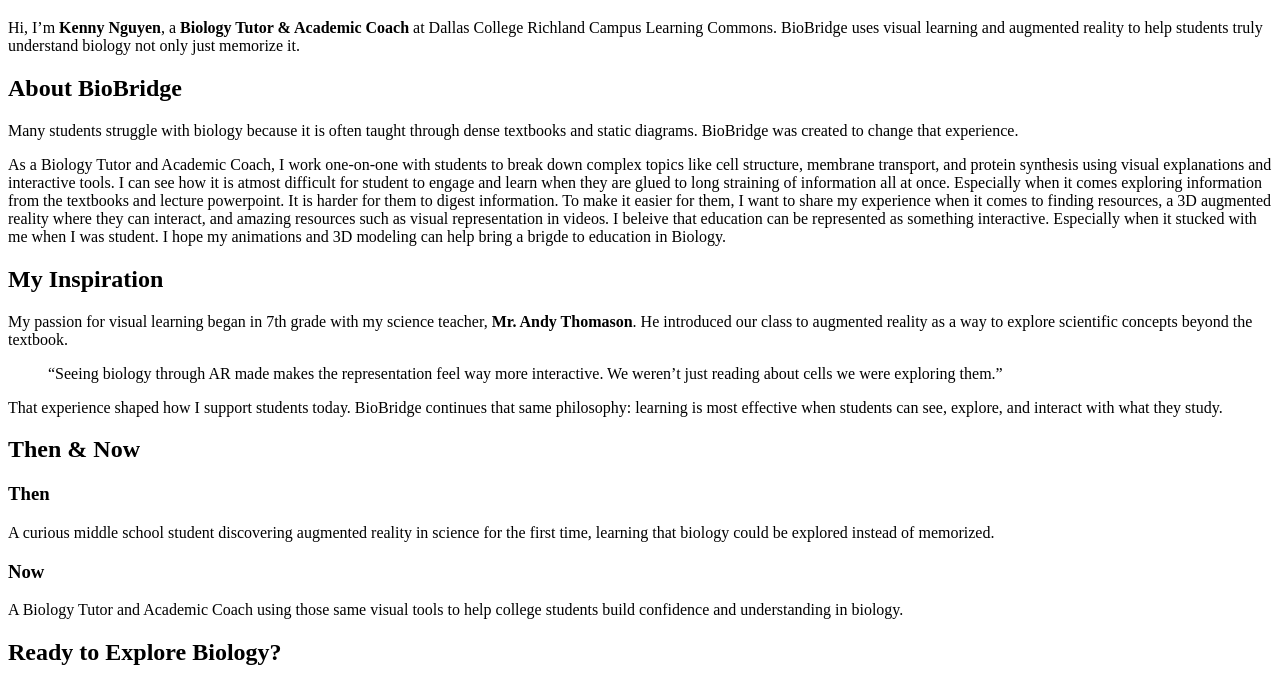
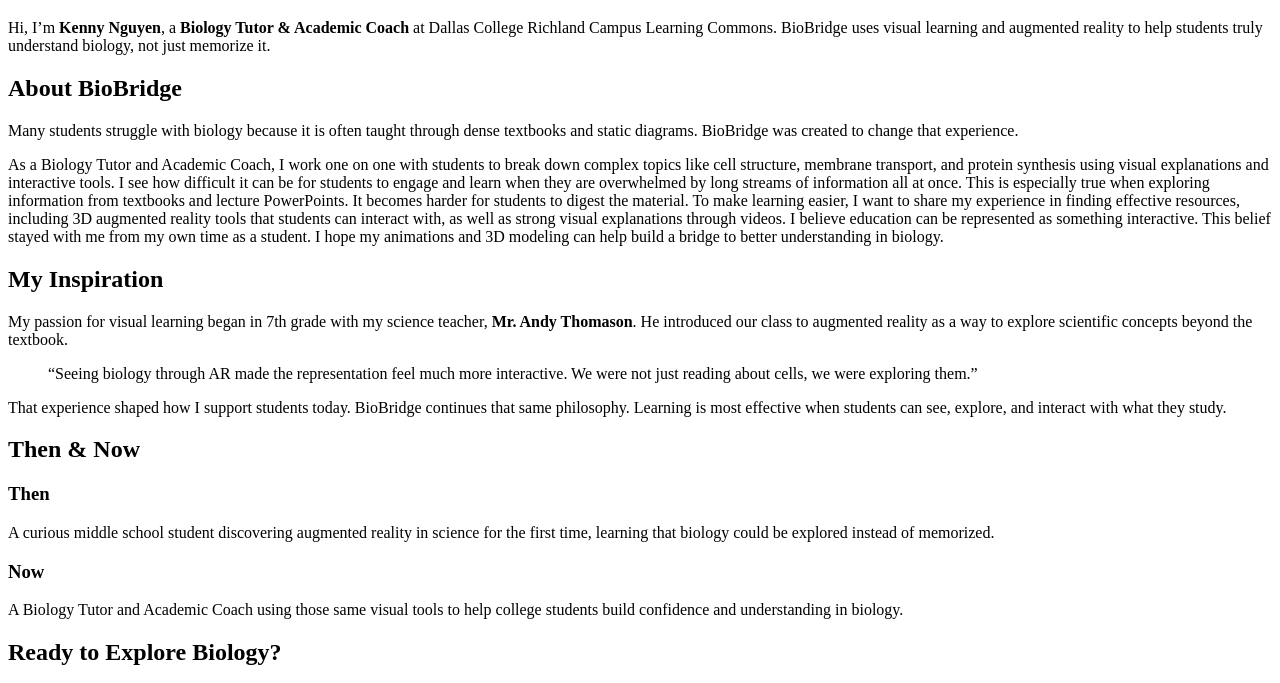
Before and after one commit to Kaehyuni/final-project-3dar, a plain HTML site: page index.html in a window 1280 px wide. Shown: the part 115-798 px from the top of the page. Drawn offline with Linux system fonts and the light colour scheme.

Commit message:
Fix title and update content for clarity
Corrected spelling errors and improved text clarity in various sections.

```diff
--- a/index.html
+++ b/index.html
@@ -3,10 +3,11 @@
 <head>
 	<meta charset="utf-8">
 	<meta name="viewport" content="width=device-width, initial-scale=1.0">
-	<title>Final - 3D Augemented Reality </title>
+	<title>Final - 3D Augmented Reality</title>
 	<link rel="stylesheet" href="styles.css">
 </head>
 <body>
+
 <!-- Navigation -->
 <nav>
   <ul>
@@ -23,9 +24,9 @@
   <p class="hero-text">
     Hi, I’m <strong>Kenny Nguyen</strong>, a <strong>Biology Tutor & Academic Coach</strong> at
     Dallas College Richland Campus Learning Commons.
-      BioBridge uses visual learning and augmented reality to help students truly understand biology not only just memorize it.
+    BioBridge uses visual learning and augmented reality to help students truly understand biology,
+    not just memorize it.
   </p>
-    </div>
 </header>
 
 <!-- About Section -->
@@ -36,15 +37,18 @@
     and static diagrams. BioBridge was created to change that experience.
   </p>
   <p>
-      As a Biology Tutor and Academic Coach, I work one-on-one with students to break down complex
+    As a Biology Tutor and Academic Coach, I work one on one with students to break down complex
     topics like cell structure, membrane transport, and protein synthesis using
-      visual explanations and interactive tools. I can see how it is atmost difficult for student to
-	  engage and learn when they are glued to long straining of information all at once. Especially when it comes
-	  exploring information from the textbooks and lecture powerpoint. It is harder for them to digest information.
-	  To make it easier for them, I want to share my experience when it comes to finding resources, a 3D augmented
-	  reality where they can interact, and amazing resources such as visual representation in videos.
-	  I beleive that education can be represented as something interactive. Especially when it stucked with me when I was student.
-	  I hope my animations and 3D modeling can help bring a brigde to education in Biology.
+    visual explanations and interactive tools. I see how difficult it can be for students to
+    engage and learn when they are overwhelmed by long streams of information all at once.
+    This is especially true when exploring information from textbooks and lecture PowerPoints.
+    It becomes harder for students to digest the material.
+    To make learning easier, I want to share my experience in finding effective resources,
+    including 3D augmented reality tools that students can interact with, as well as strong
+    visual explanations through videos.
+    I believe education can be represented as something interactive.
+    This belief stayed with me from my own time as a student.
+    I hope my animations and 3D modeling can help build a bridge to better understanding in biology.
   </p>
 </section>
 
@@ -57,12 +61,12 @@
     to explore scientific concepts beyond the textbook.
   </p>
   <blockquote>
-      “Seeing biology through AR made makes the representation feel way more interactive. We weren’t just reading about cells
-      we were exploring them.”
+    “Seeing biology through AR made the representation feel much more interactive.
+    We were not just reading about cells, we were exploring them.”
   </blockquote>
   <p>
-      That experience shaped how I support students today. BioBridge continues that same philosophy:
-      learning is most effective when students can see, explore, and interact with what they study.
+    That experience shaped how I support students today. BioBridge continues that same philosophy.
+    Learning is most effective when students can see, explore, and interact with what they study.
   </p>
 </section>
 
```
Lines whose indentation alone changed are shown as unchanged.
